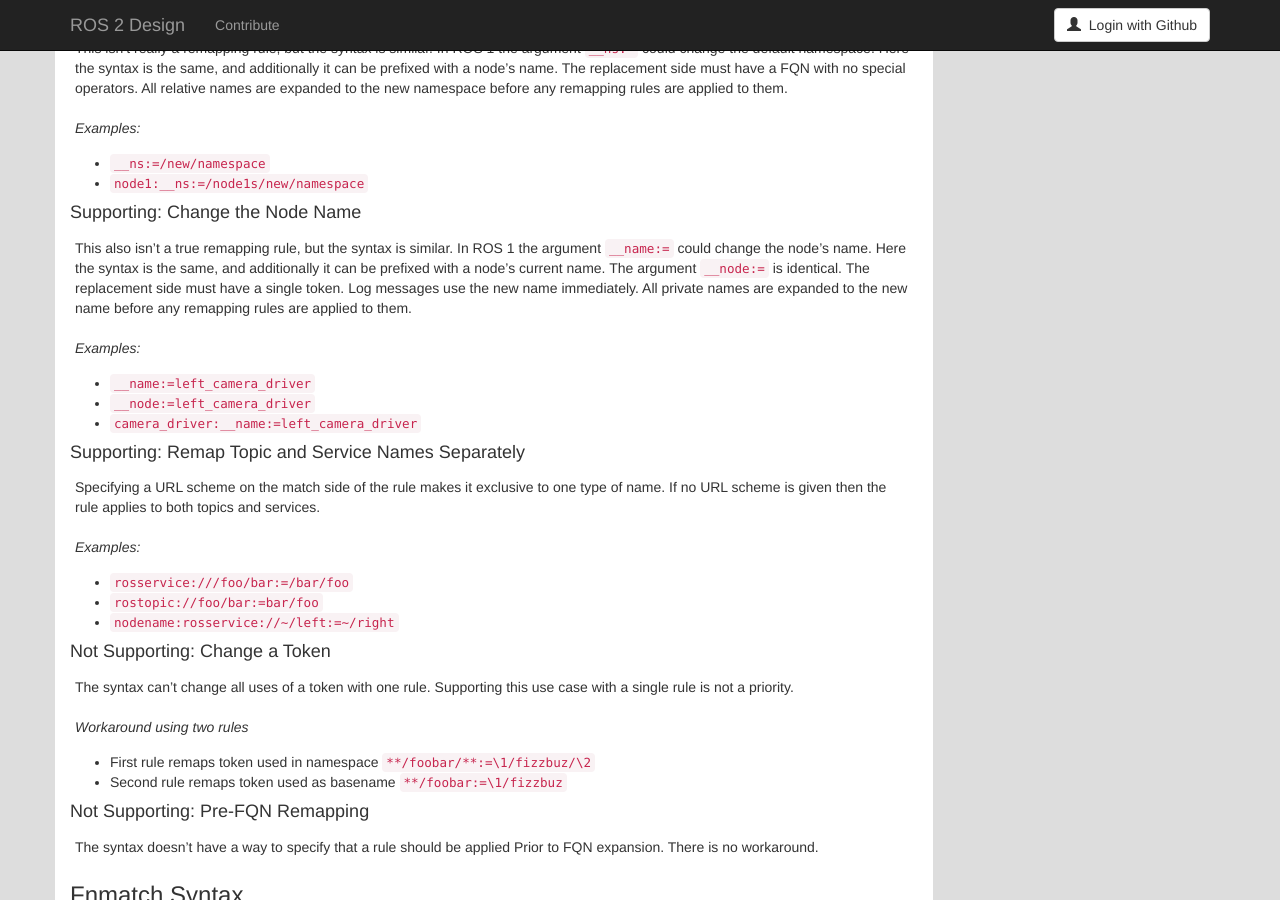
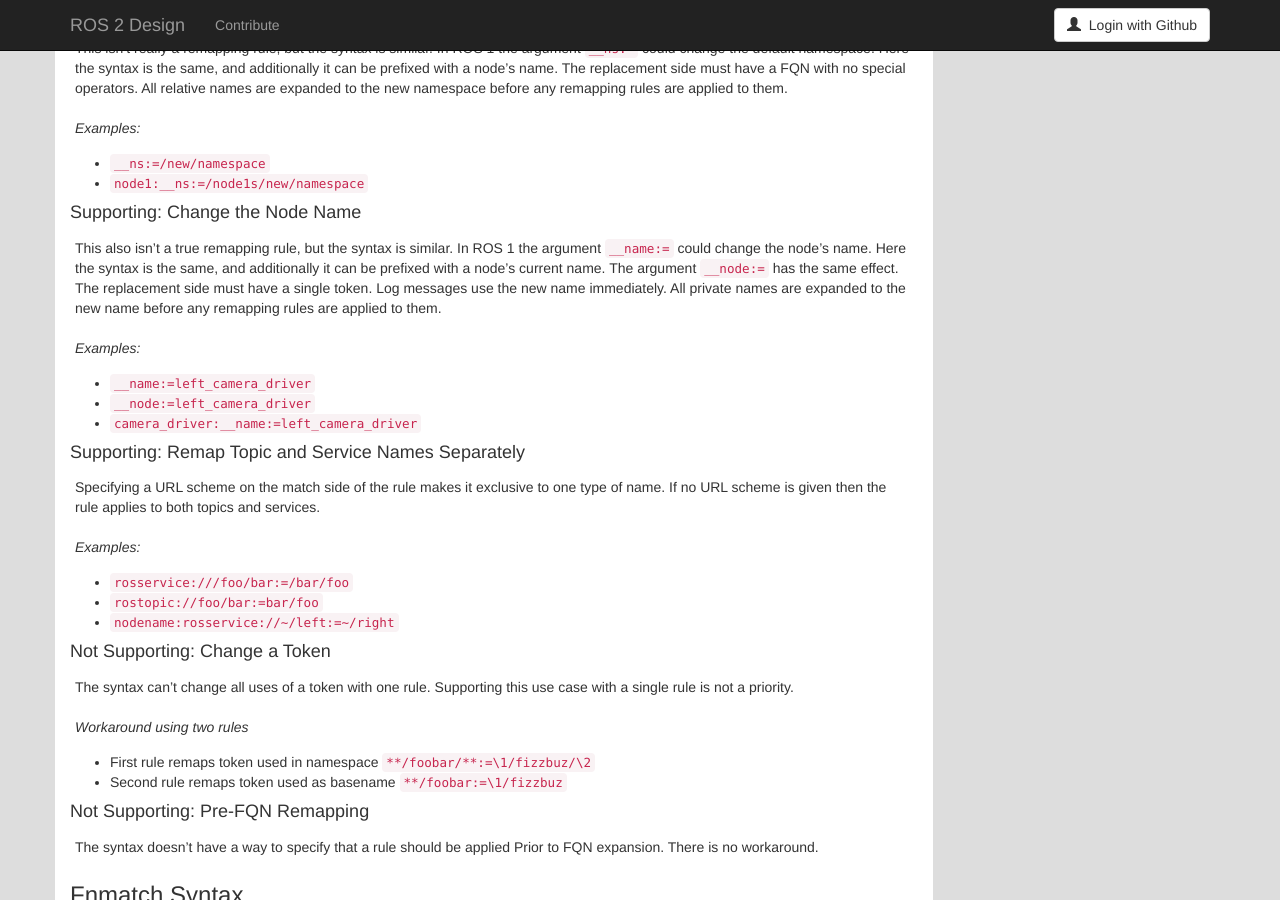
Before and after one commit to ros2/design, a Jekyll site: the page built from articles/141_static_remapping.md, in a window 1280 px wide and 900 px high, scrolled down 7531 px. Built offline with Jekyll 4.4.1, drawn with Linux system fonts in a browser that asks for light colours; nearby versions of some CDN libraries.

Commit message:
Update articles/141_static_remapping.md
Co-Authored-By: Michel Hidalgo <michel@ekumenlabs.com>

```diff
--- a/articles/141_static_remapping.md
+++ b/articles/141_static_remapping.md
@@ -440,7 +440,7 @@ All relative names are expanded to the new namespace before any remapping rules
 This also isn't a true remapping rule, but the syntax is similar.
 In ROS 1 the argument `__name:=` could change the node's name.
 Here the syntax is the same, and additionally it can be prefixed with a node's current name.
-The argument `__node:=` is identical.
+The argument `__node:=` has the same effect.
 The replacement side must have a single token.
 Log messages use the new name immediately.
 All private names are expanded to the new name before any remapping rules are applied to them.
```
